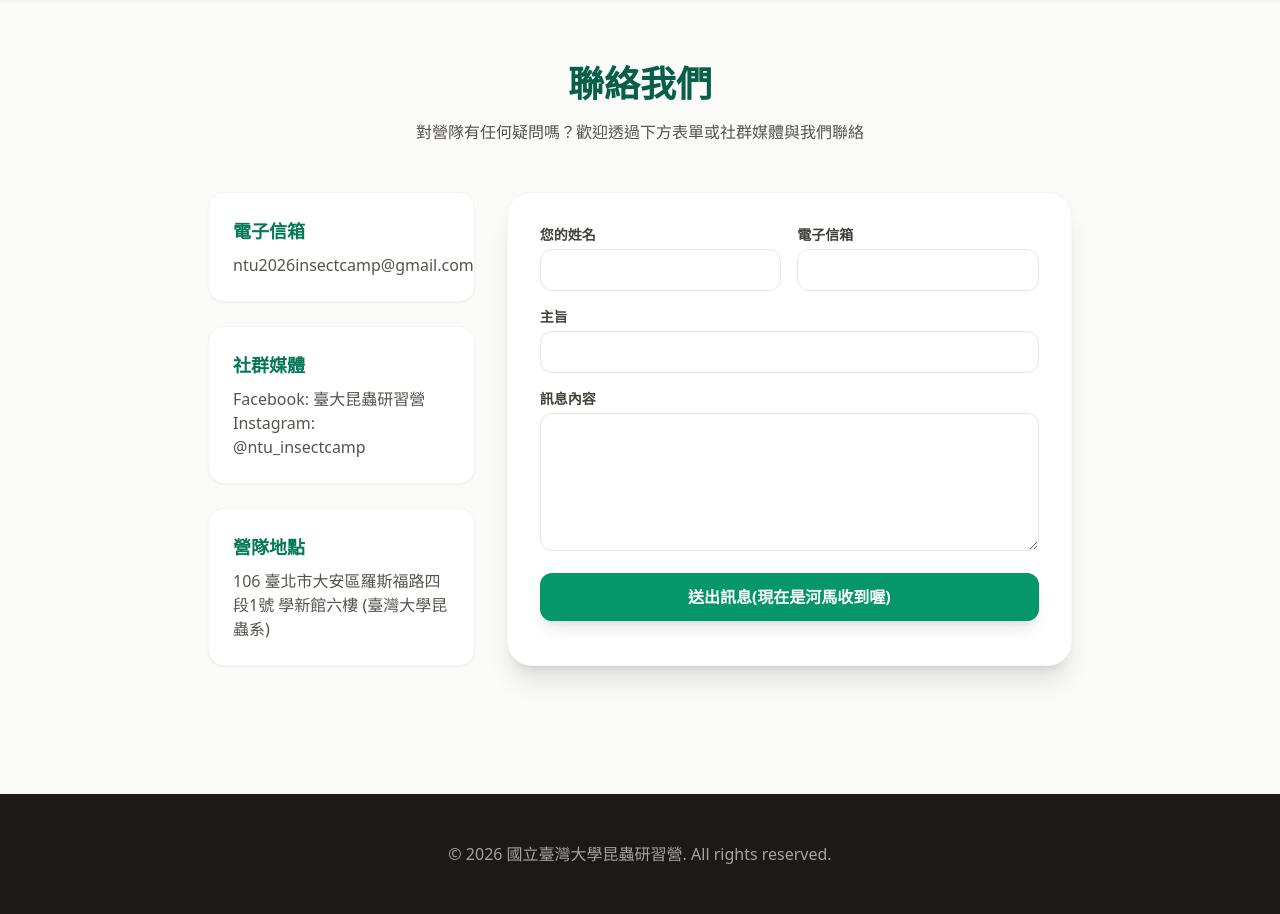
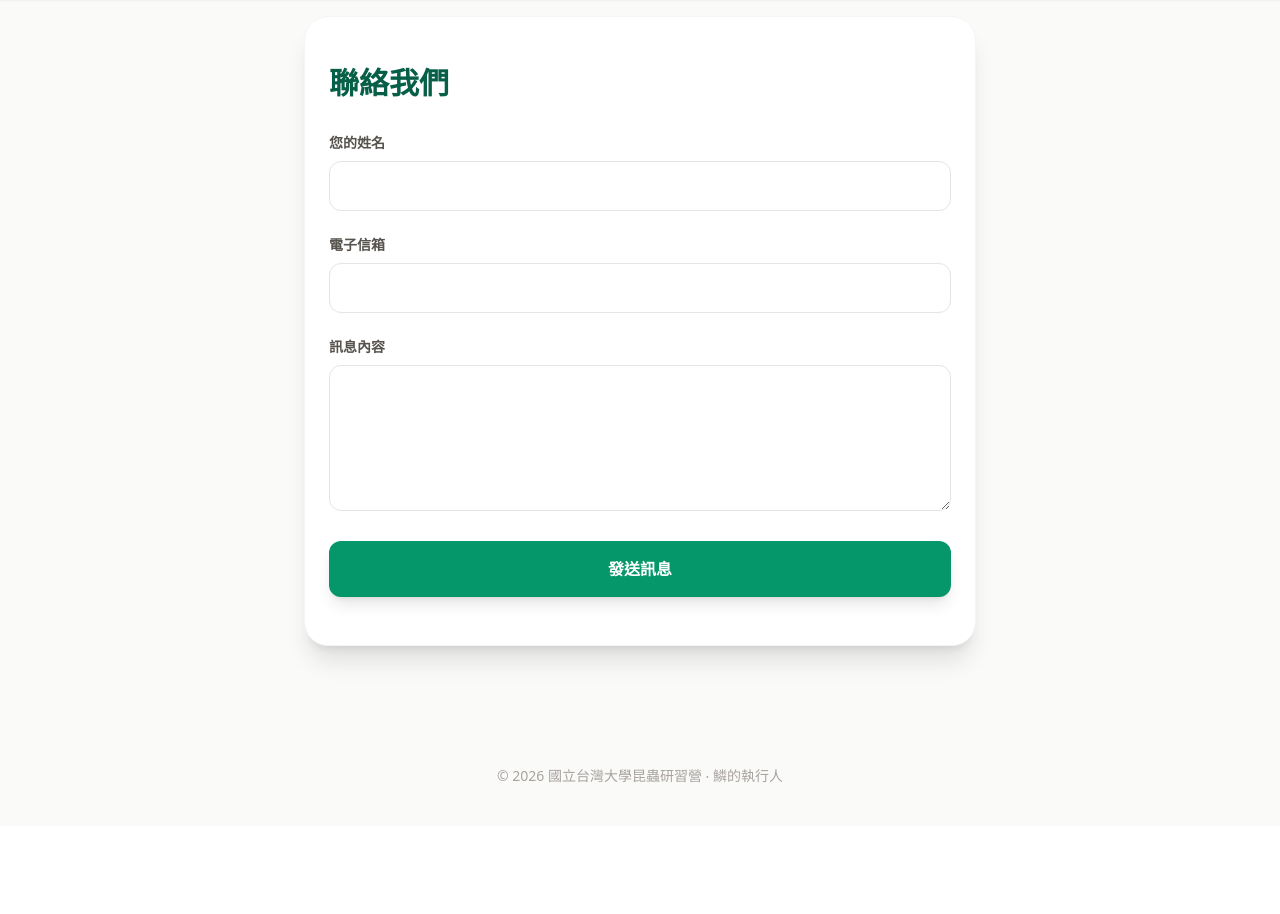
Before and after one commit to Joelnuu-000/insect, a PHP site: page /contact.php in a window 1280 px wide. Shown: the part 80-994 px from the top of the page. After the commit the page ends 863 px from the top, so only its background shows below. Run offline with PHP 8.4, Linux system fonts and the light colour scheme; some libraries are stand-ins or nearby versions.

Commit message:
我不信還有問題

```diff
--- a/contact.php
+++ b/contact.php
@@ -1,119 +1,131 @@
 <?php
-// 引入 PHPMailer
+/**
+ * contact.php - 鱗的執行人 聯絡表單完整版
+ * 針對 Railway 雲端環境優化連線設定
+ */
+
+// 1. 強制延長 PHP 執行上限，避免 30 秒超時錯誤
+set_time_limit(60);
+
+// 引入 PHPMailer 套件 (請確保你已透過 composer 安裝)
 use PHPMailer\PHPMailer\PHPMailer;
 use PHPMailer\PHPMailer\Exception;
+use PHPMailer\PHPMailer\SMTP;
 
 require 'vendor/autoload.php';
 
-$message_status = "";
+$message_sent = false;
+$error_message = "";
 
 if ($_SERVER["REQUEST_METHOD"] == "POST") {
-    $name    = htmlspecialchars($_POST['name']);
-    $email   = htmlspecialchars($_POST['email']);
-    $subject = htmlspecialchars($_POST['subject']);
-    $body    = nl2br(htmlspecialchars($_POST['message']));
-
     $mail = new PHPMailer(true);
 
     try {
-        // --- SMTP 設定 (以 Gmail 為例) ---
+        // --- SMTP 伺服器設定 ---
+        // 2. 開啟 Debug 模式：這會將連線過程輸出到 Railway 的 Deploy Logs 中
+        $mail->SMTPDebug = SMTP::DEBUG_SERVER;
+
         $mail->isSMTP();
-        $mail->Host       = 'smtp.gmail.com';             // SMTP 伺服器
+        $mail->Host       = 'smtp.gmail.com';
         $mail->SMTPAuth   = true;
+
+        // 3. 帳號資訊 (建議之後改用 Railway 環境變數 Environment Variables)
         $mail->Username   = 'tsungpin950118@gmail.com';       // 您的信箱
-        $mail->Password   = 'eyhmeeyzflqsomni';          // 您的應用程式密碼 (非一般登入密碼)
-        $mail->SMTPSecure = 'ssl';                      // 加密方式
+        $mail->Password   = 'eyhmeeyzflqsomni'; // 請務必確認已申請「應用程式密碼」
+
+        $mail->SMTPSecure = PHPMailer::ENCRYPTION_SMTPS; // 強制使用 SSL (Port 465)
         $mail->Port       = 465;
-        $mail->Timeout    = 60;                       // 設定 SMTP 連線逾時時間
         $mail->CharSet    = 'UTF-8';
 
-        // --- 寄件者與收件者 ---
-        $mail->setFrom('tsungpin950118@gmail.com', '臺大昆蟲營系統');
-        $mail->addAddress('tsungpin950118@gmail.com');      // 接收通知的信箱
-        $mail->addReplyTo($email, $name);                 // 使用者回信給誰
+        // 4. 解決 Railway 超時的核心：忽略 SSL 憑證驗證
+        // 雲端容器時常因為找不到本地 CA 憑證而卡死在連線階段
+        $mail->SMTPOptions = array(
+            'ssl' => array(
+                'verify_peer' => false,
+                'verify_peer_name' => false,
+                'allow_self_signed' => true
+            )
+        );
 
-        // --- 內容設定 ---
+        // --- 收件人與內容設定 ---
+        $user_email = $_POST['email'];
+        $user_name  = $_POST['name'];
+        $user_msg   = $_POST['message'];
+
+        $mail->setFrom('tsungpin950118@gmail.com', '鱗的執行人-官網系統');
+        $mail->addAddress('tsungpin950118@gmail.com'); // 收件人改為你自己，或是營隊信箱
+        $mail->addReplyTo($user_email, $user_name);
+
         $mail->isHTML(true);
-        $mail->Subject = "【聯絡諮詢】" . $subject;
-        $mail->Body    = "<h3>收到來自 $name 的訊息</h3>
-                          <p><b>電子信箱：</b>$email</p>
-                          <p><b>內容：</b><br>$body</p>";
+        $mail->Subject = "=?UTF-8?B?".base64_encode("【新聯絡訊息】來自：$user_name")."?=";
+        $mail->Body    = "
+            <h3>收到新的聯絡訊息</h3>
+            <p><b>姓名：</b> {$user_name}</p>
+            <p><b>信箱：</b> {$user_email}</p>
+            <p><b>內容：</b><br>{$user_msg}</p>
+            <hr>
+            <p>本信件由 ntuinstectcamp 系統自動發送</p>
+        ";
 
         $mail->send();
-        $message_status = '<div class="bg-emerald-100 text-emerald-800 p-4 rounded-xl mb-6 font-bold text-center">✅ 訊息已成功送出，我們會儘快回覆您！</div>';
+        $message_sent = true;
     } catch (Exception $e) {
-        $message_status = '<div class="bg-red-100 text-red-800 p-4 rounded-xl mb-6 font-bold text-center">❌ 寄送失敗。錯誤原因: ' . $mail->ErrorInfo . '</div>';
+        // 將錯誤訊息記錄下來，方便前端顯示
+        $error_message = "郵件發送失敗。錯誤原因: {$mail->ErrorInfo}";
     }
 }
 ?>
+
 <!DOCTYPE html>
 <html lang="zh-TW">
 <head>
     <meta charset="UTF-8">
     <meta name="viewport" content="width=device-width, initial-scale=1.0">
-    <title>聯絡我們 - 臺大昆蟲營</title>
+    <title>聯絡我們 - 鱗的執行人</title>
     <script src="https://cdn.tailwindcss.com"></script>
 </head>
-<body class="bg-stone-50 text-stone-800 font-sans antialiased pt-24">
-
+<body class="bg-stone-50 text-stone-800 pt-24">
     <?php include 'navbar.php'; ?>
 
-    <main class="max-w-4xl mx-auto px-4 py-12">
-        <div class="text-center mb-12">
-            <h1 class="text-4xl font-black text-emerald-800 mb-4">聯絡我們</h1>
-            <p class="text-stone-600">對營隊有任何疑問嗎？歡迎透過下方表單或社群媒體與我們聯絡</p>
-        </div>
+    <div class="max-w-2xl mx-auto px-6 py-12 bg-white shadow-xl rounded-3xl border border-stone-100">
+        <h2 class="text-3xl font-black mb-8 text-emerald-800">聯絡我們</h2>
 
-        <div class="grid md:grid-cols-3 gap-8">
-            <div class="space-y-6">
-                <div class="bg-white p-6 rounded-2xl shadow-sm border border-stone-100">
-                    <h3 class="text-lg font-bold text-emerald-700 mb-2">電子信箱</h3>
-                    <p class="text-stone-600">ntu2026insectcamp@gmail.com</p>
+        <?php if ($message_sent): ?>
+            <div class="bg-emerald-100 border border-emerald-400 text-emerald-700 px-6 py-4 rounded-xl mb-6">
+                訊息已成功寄出！我們會儘快回覆您。
+            </div>
+            <a href="index.php" class="text-emerald-600 font-bold hover:underline">← 回首頁</a>
+        <?php else: ?>
+
+            <?php if ($error_message): ?>
+                <div class="bg-red-100 border border-red-400 text-red-700 px-6 py-4 rounded-xl mb-6 text-sm">
+                    <strong>發送出錯：</strong><br>
+                    請檢查 Railway Deploy Logs 以取得完整偵錯資訊。
                 </div>
-                <div class="bg-white p-6 rounded-2xl shadow-sm border border-stone-100">
-                    <h3 class="text-lg font-bold text-emerald-700 mb-2">社群媒體</h3>
-                    <p class="text-stone-600">Facebook: 臺大昆蟲研習營</p>
-                    <p class="text-stone-600">Instagram: @ntu_insectcamp</p>
+            <?php endif; ?>
+
+            <form action="contact.php" method="POST" class="space-y-6">
+                <div>
+                    <label class="block text-sm font-bold text-stone-600 mb-2">您的姓名</label>
+                    <input type="text" name="name" required class="w-full px-4 py-3 rounded-xl border border-stone-200 focus:ring-2 focus:ring-emerald-500 outline-none transition">
                 </div>
-                <div class="bg-white p-6 rounded-2xl shadow-sm border border-stone-100">
-                    <h3 class="text-lg font-bold text-emerald-700 mb-2">營隊地點</h3>
-                    <p class="text-stone-600">106 臺北市大安區羅斯福路四段1號 學新館六樓 (臺灣大學昆蟲系)
-                    </p>
+                <div>
+                    <label class="block text-sm font-bold text-stone-600 mb-2">電子信箱</label>
+                    <input type="email" name="email" required class="w-full px-4 py-3 rounded-xl border border-stone-200 focus:ring-2 focus:ring-emerald-500 outline-none transition">
                 </div>
-            </div>
+                <div>
+                    <label class="block text-sm font-bold text-stone-600 mb-2">訊息內容</label>
+                    <textarea name="message" rows="5" required class="w-full px-4 py-3 rounded-xl border border-stone-200 focus:ring-2 focus:ring-emerald-500 outline-none transition"></textarea>
+                </div>
+                <button type="submit" class="w-full bg-emerald-600 text-white font-black py-4 rounded-xl hover:bg-emerald-700 transition shadow-lg active:scale-[0.98]">
+                    發送訊息
+                </button>
+            </form>
+        <?php endif; ?>
+    </div>
 
-            <div class="md:col-span-2 bg-white p-8 rounded-3xl shadow-xl border border-stone-100">
-                <?= $message_status ?>
-                <form action="contact.php" method="POST" class="space-y-4">
-                    <div class="grid md:grid-cols-2 gap-4">
-                        <div>
-                            <label class="block text-sm font-bold text-stone-700 mb-1">您的姓名</label>
-                            <input type="text" name="name" required class="w-full px-4 py-2 border border-stone-200 rounded-xl focus:ring-2 focus:ring-emerald-500 outline-none">
-                        </div>
-                        <div>
-                            <label class="block text-sm font-bold text-stone-700 mb-1">電子信箱</label>
-                            <input type="email" name="email" required class="w-full px-4 py-2 border border-stone-200 rounded-xl focus:ring-2 focus:ring-emerald-500 outline-none">
-                        </div>
-                    </div>
-                    <div>
-                        <label class="block text-sm font-bold text-stone-700 mb-1">主旨</label>
-                        <input type="text" name="subject" required class="w-full px-4 py-2 border border-stone-200 rounded-xl focus:ring-2 focus:ring-emerald-500 outline-none">
-                    </div>
-                    <div>
-                        <label class="block text-sm font-bold text-stone-700 mb-1">訊息內容</label>
-                        <textarea name="message" rows="5" required class="w-full px-4 py-2 border border-stone-200 rounded-xl focus:ring-2 focus:ring-emerald-500 outline-none"></textarea>
-                    </div>
-                    <button type="submit" class="w-full bg-emerald-600 text-white font-bold py-3 rounded-xl hover:bg-emerald-700 transition shadow-lg">
-                        送出訊息(現在是河馬收到喔)
-                    </button>
-                </form>
-            </div>
-        </div>
-    </main>
-
-    <footer class="bg-stone-900 text-stone-400 py-12 text-center mt-20">
-        <p>&copy; 2026 國立臺灣大學昆蟲研習營. All rights reserved.</p>
+    <footer class="mt-20 py-10 text-center text-stone-400 text-sm">
+        &copy; 2026 國立台灣大學昆蟲研習營 ‧ 鱗的執行人
     </footer>
-
 </body>
 </html>
```
